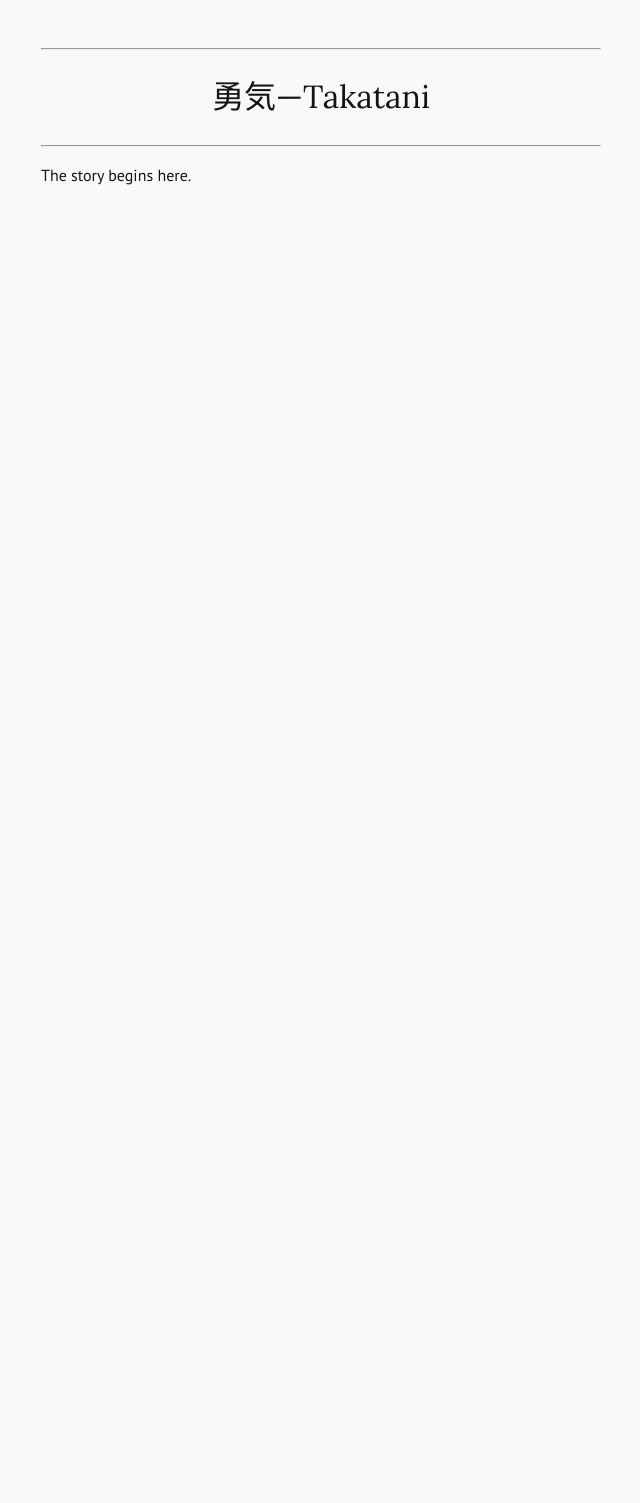
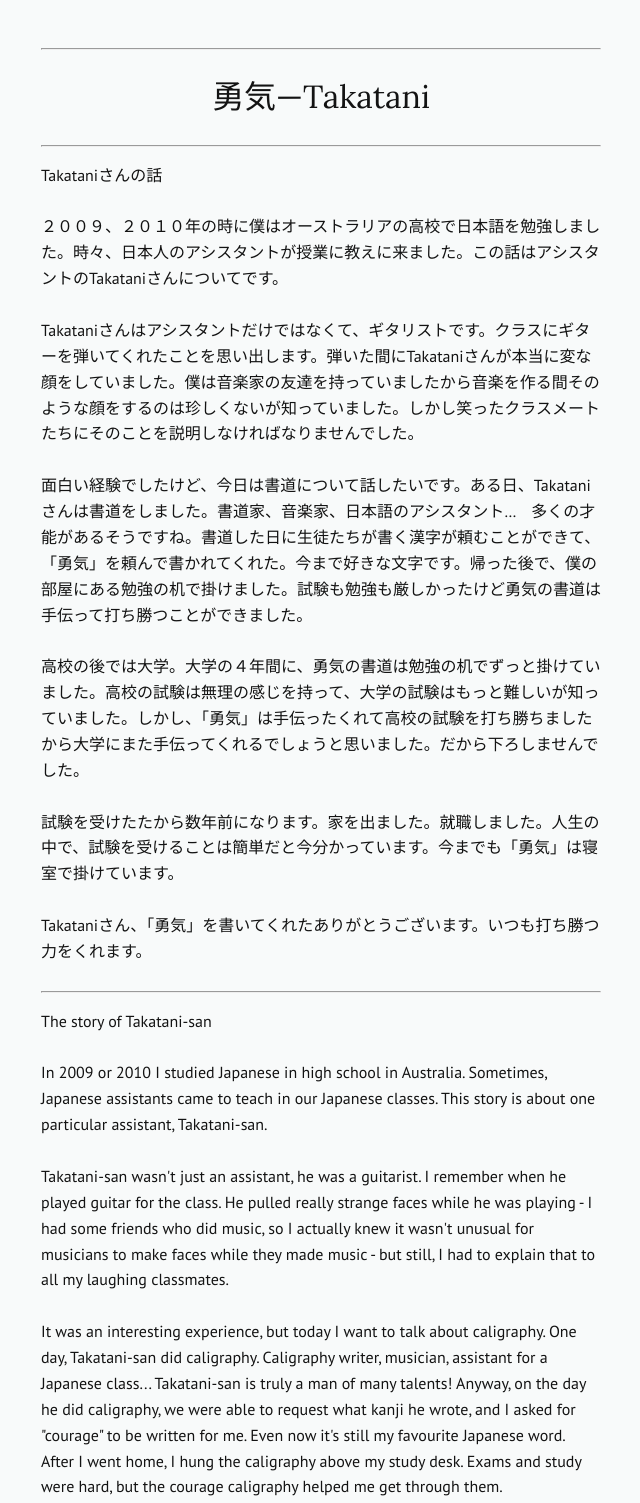
Before and after one commit to rissole/writing, a plain HTML site: page takatani/index.html in a window 1280 px wide. Shown: the top 1503 px of the page, without its empty margins (319-959 px from the left). Before the commit the page ends 800 px from the top, so only its background shows below. Drawn offline with Linux system fonts and the light colour scheme.

Commit message:
takatani writing

```diff
--- a/takatani/index.html
+++ b/takatani/index.html
@@ -14,6 +14,22 @@
         <hr/>
     </div>
 
-    <p>The story begins here.</p>
+    <p>Takataniさんの話</p>
+    <p>２００９、２０１０年の時に僕はオーストラリアの高校で日本語を勉強しました。時々、日本人のアシスタントが授業に教えに来ました。この話はアシスタントのTakataniさんについてです。</p>
+    <p>Takataniさんはアシスタントだけではなくて、ギタリストです。クラスにギターを弾いてくれたことを思い出します。弾いた間にTakataniさんが本当に変な顔をしていました。僕は音楽家の友達を持っていましたから音楽を作る間そのような顔をするのは珍しくないが知っていました。しかし笑ったクラスメートたちにそのことを説明しなければなりませんでした。</p>
+    <p>面白い経験でしたけど、今日は書道について話したいです。ある日、Takataniさんは書道をしました。書道家、音楽家、日本語のアシスタント…　多くの才能があるそうですね。書道した日に生徒たちが書く漢字が頼むことができて、「勇気」を頼んで書かれてくれた。今まで好きな文字です。帰った後で、僕の部屋にある勉強の机で掛けました。試験も勉強も厳しかったけど勇気の書道は手伝って打ち勝つことができました。</p>
+    <p>高校の後では大学。大学の４年間に、勇気の書道は勉強の机でずっと掛けていました。高校の試験は無理の感じを持って、大学の試験はもっと難しいが知っていました。しかし、「勇気」は手伝ったくれて高校の試験を打ち勝ちましたから大学にまた手伝ってくれるでしょうと思いました。だから下ろしませんでした。</p>
+    <p>試験を受けたたから数年前になります。家を出ました。就職しました。人生の中で、試験を受けることは簡単だと今分かっています。今までも「勇気」は寝室で掛けています。</p>
+    <p>Takataniさん、「勇気」を書いてくれたありがとうございます。いつも打ち勝つ力をくれます。</p>
+
+    <hr/>
+
+    <p>The story of Takatani-san</p>
+    <p>In 2009 or 2010 I studied Japanese in high school in Australia. Sometimes, Japanese assistants came to teach in our Japanese classes. This story is about one particular assistant, Takatani-san.</p>
+    <p>Takatani-san wasn't just an assistant, he was a guitarist. I remember when he played guitar for the class. He pulled really strange faces while he was playing - I had some friends who did music, so I actually knew it wasn't unusual for musicians to make faces while they made music - but still, I had to explain that to all my laughing classmates.</p>
+    <p>It was an interesting experience, but today I want to talk about caligraphy. One day, Takatani-san did caligraphy. Caligraphy writer, musician, assistant for a Japanese class... Takatani-san is truly a man of many talents! Anyway, on the day he did caligraphy, we were able to request what kanji he wrote, and I asked for "courage" to be written for me. Even now it's still my favourite Japanese word. After I went home, I hung the caligraphy above my study desk. Exams and study were hard, but the courage caligraphy helped me get through them.</p>
+    <p>After high school came university. For my 4 years of university, "courage" stayed hanging above my desk. I thought that high school exams felt impossible, and I knew university exams were even harder. However, "courage" helped me overcome high school exams, so maybe it would help with university too? That's why I never took it down.</p>
+    <p>It's been a few years since I've taken an exam. I've left home. I got a job. Now, I understand that doing exams is simple in life. Today, still, "courage" hangs in my bedroom.</p>
+    <p>Takatani-san, thank you for writing "courage". It will always give me the power to push through.</p>
 </body>
 </html>
```
Also changed, not shown: takatani/modern.jpg (added), takatani/yuuki1.jpg (added), takatani/yuuki2.jpg (added).
